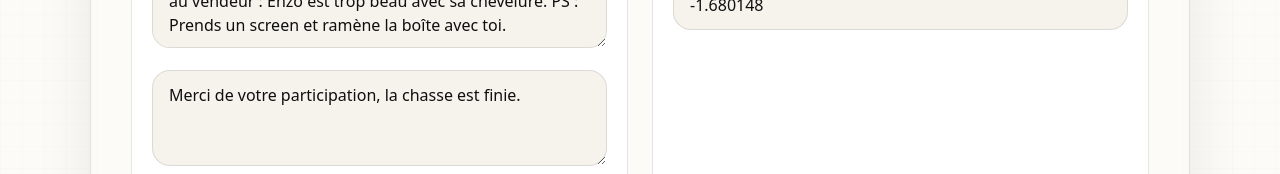
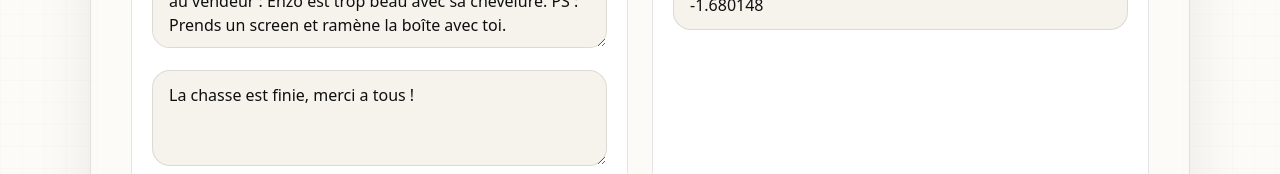
Before and after one commit to ShotoTodorokiMHA/archives-tresort, a Next.js app: page /wowlepaneldefou in a window 1280 px wide. Shown: the part 778-952 px from the top of the page. Built offline with nearby package versions, Linux system fonts and the light colour scheme; no server answers.

Commit message:
Tighten final message

```diff
--- a/components/treasure-hunt-app.tsx
+++ b/components/treasure-hunt-app.tsx
@@ -404,7 +404,7 @@ export function TreasureHuntApp({ initialHuntConfig, initialTreasureSteps }: Tre
           </section>
         ) : (
           <section className="mt-4 rounded-[32px] border border-black/10 bg-white/88 px-6 py-10 text-center shadow-soft backdrop-blur md:mt-6 md:px-10 md:py-16">
-            <h2 className="mt-4 text-3xl font-semibold tracking-[-0.05em] text-ink md:text-6xl">
+            <h2 className="mt-2 text-2xl font-semibold tracking-[-0.04em] text-ink md:text-4xl">
               {huntConfig.finalMessage}
             </h2>
           </section>
--- a/data/hunt-config.ts
+++ b/data/hunt-config.ts
@@ -118,7 +118,7 @@ export const defaultHuntConfig: HuntConfig = {
   successMessage:
     "Félicitations, tu as trouvé la boîte. Mot de passe à dire au vendeur : Enzo est trop beau avec sa chevelure. PS : Prends un screen et ramène la boîte avec toi.",
   finalMessage:
-    "Merci de votre participation, la chasse est finie.",
+    "La chasse est finie, merci a tous !",
   finalCode: "",
   finalRewardHint: "",
   center: {
--- a/data/hunt-content.json
+++ b/data/hunt-content.json
@@ -42,7 +42,7 @@
     "validateButtonLabel": "Valider le code",
     "successTitle": "Boîte trouvée",
     "successMessage": "Félicitations, tu as trouvé la boîte. Mot de passe à dire au vendeur : Enzo est trop beau avec sa chevelure. PS : Prends un screen et ramène la boîte avec toi.",
-    "finalMessage": "Merci de votre participation, la chasse est finie.",
+    "finalMessage": "La chasse est finie, merci a tous !",
     "finalCode": "",
     "finalRewardHint": "",
     "center": {
```
